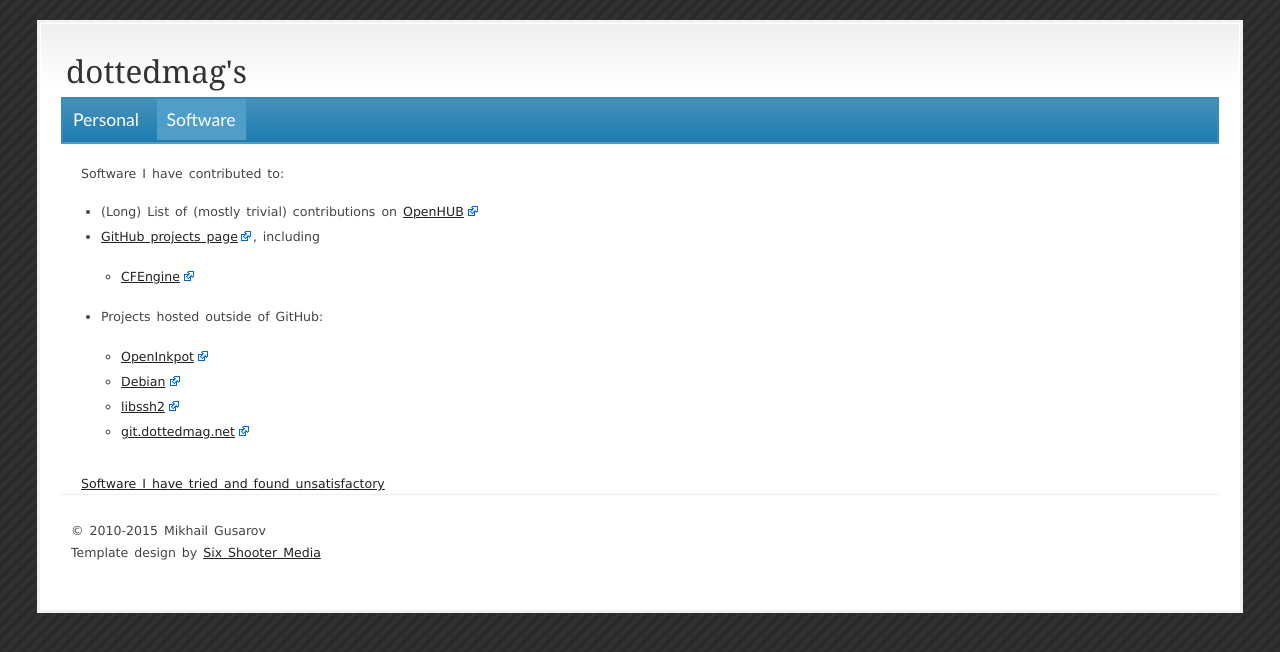
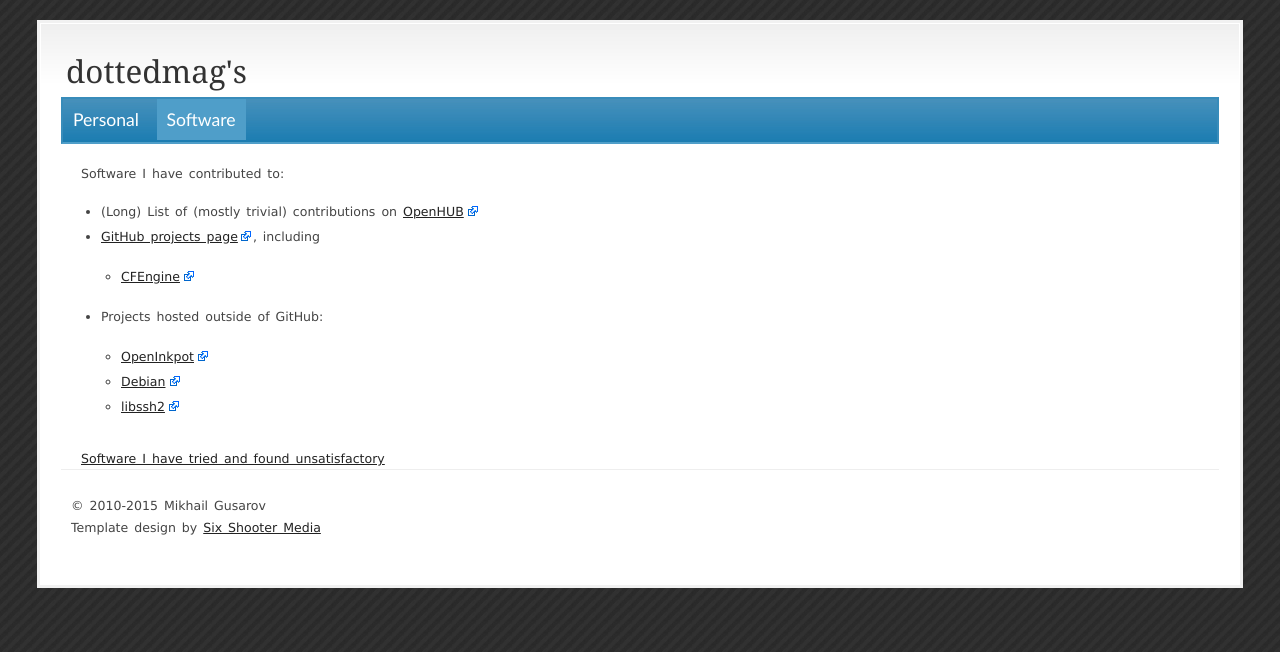
Before and after one commit to dottedmag/dottedmag.net, a Jekyll site: the page built from software/index.html, in a window 1280 px wide. Shown: the top 652 px of the page. Built offline with Jekyll 4.4.1, drawn with Linux system fonts in a browser that asks for light colours; Markdown is read by kramdown in place of the engine named in the settings.

Commit message:
Remove defunct git.dottedmag.net

```diff
--- a/software/index.html
+++ b/software/index.html
@@ -22,7 +22,6 @@ Software I have contributed to:
         </a>
       </li>
       <li><a href="http://libssh2.org/">libssh2</a></li>
-      <li><a href="http://git.dottedmag.net/">git.dottedmag.net</a></li>
     </ul>
   </li>
 </ul>
```
